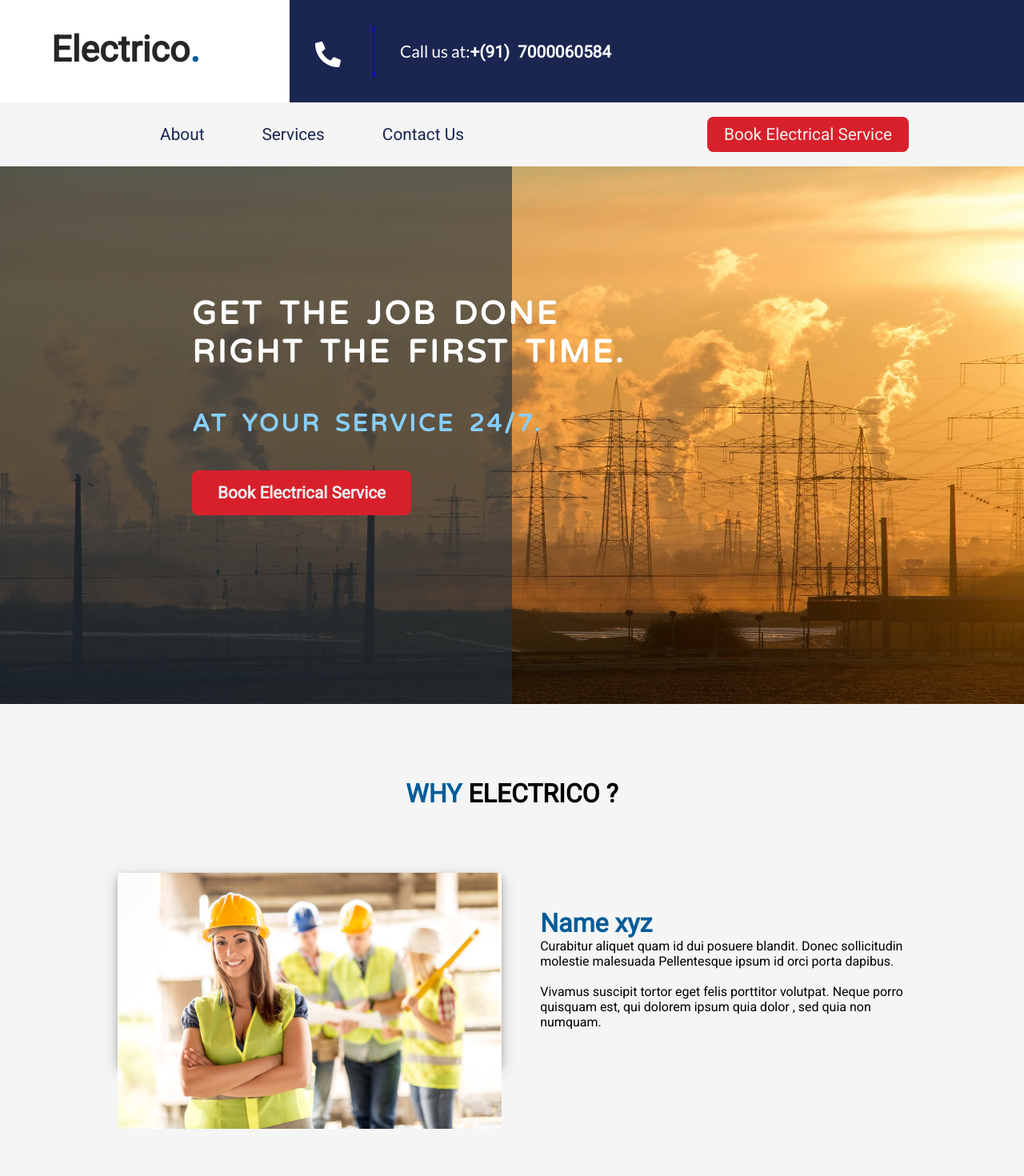
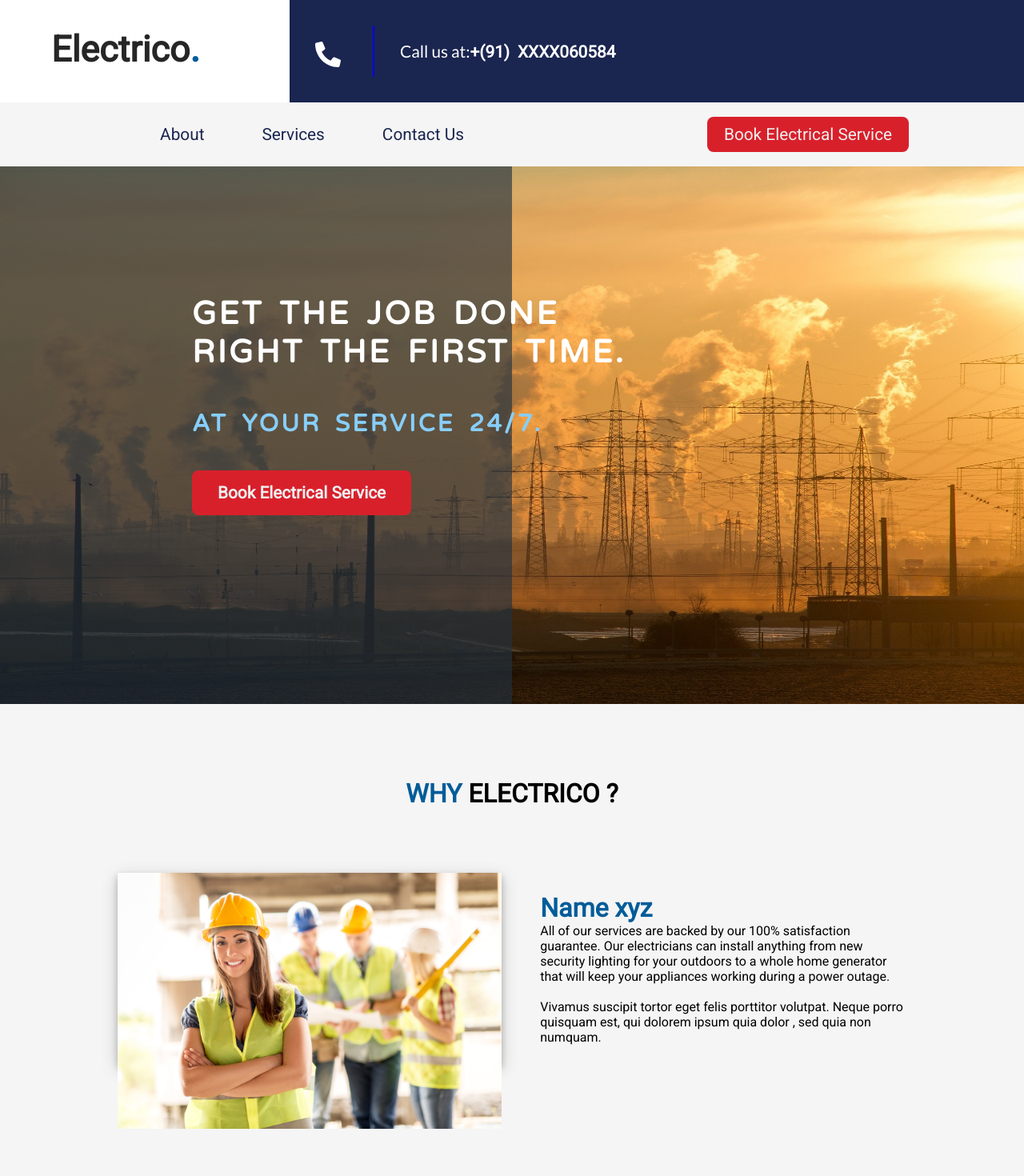
Before and after one commit to amisha26/Electrico-Main, a React (Create React App) app: page / in a window 1280 px wide. Shown: the top 1470 px of the page at 80% size. Built offline with nearby package versions, Linux system fonts and the light colour scheme; a web font is replaced by a local one.

Commit message:
about us page content

```diff
--- a/src/comp/About.js
+++ b/src/comp/About.js
@@ -25,8 +25,10 @@ const About = () => {
               <span>Name xyz</span>
             </h1>
             <p>
-              Curabitur aliquet quam id dui posuere blandit. Donec sollicitudin
-              molestie malesuada Pellentesque ipsum id orci porta dapibus.
+              All of our services are backed by our 100% satisfaction guarantee.
+              Our electricians can install anything from new security lighting
+              for your outdoors to a whole home generator that will keep your
+              appliances working during a power outage.
               <br />
               <br />
               Vivamus suscipit tortor eget felis porttitor volutpat. Neque porro
--- a/src/comp/Head.js
+++ b/src/comp/Head.js
@@ -18,7 +18,7 @@ const Head = () => {
         <div className="list-item">
           Call us at:
           <strong>
-            +(91) <span className="head-span">7000060584</span>
+            +(91) <span className="head-span">XXXX060584</span>
           </strong>
         </div>
       </div>
```
